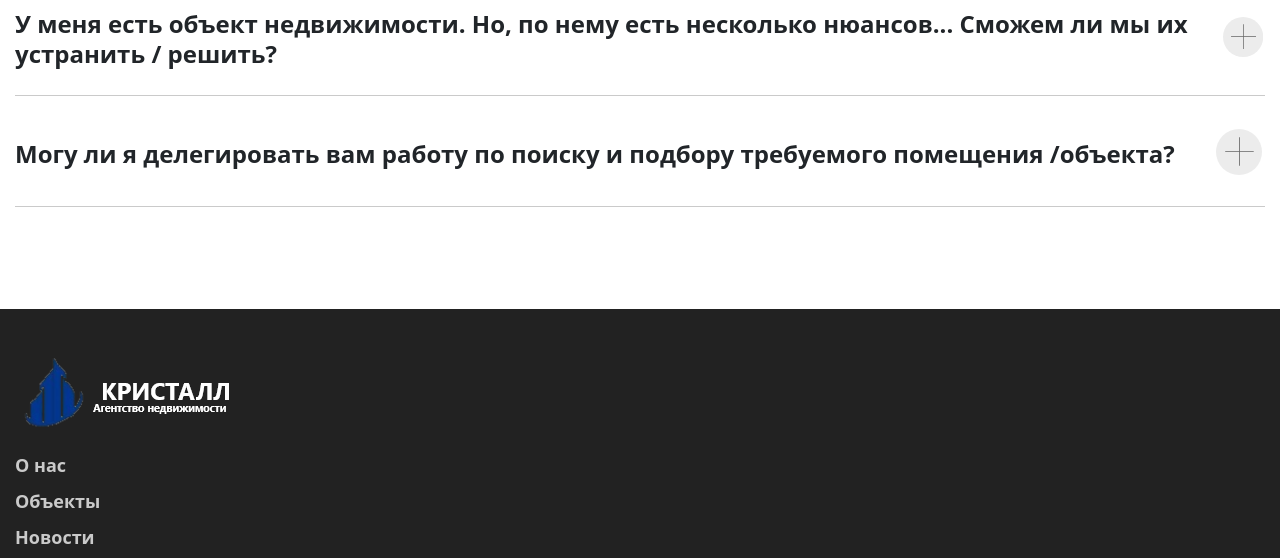
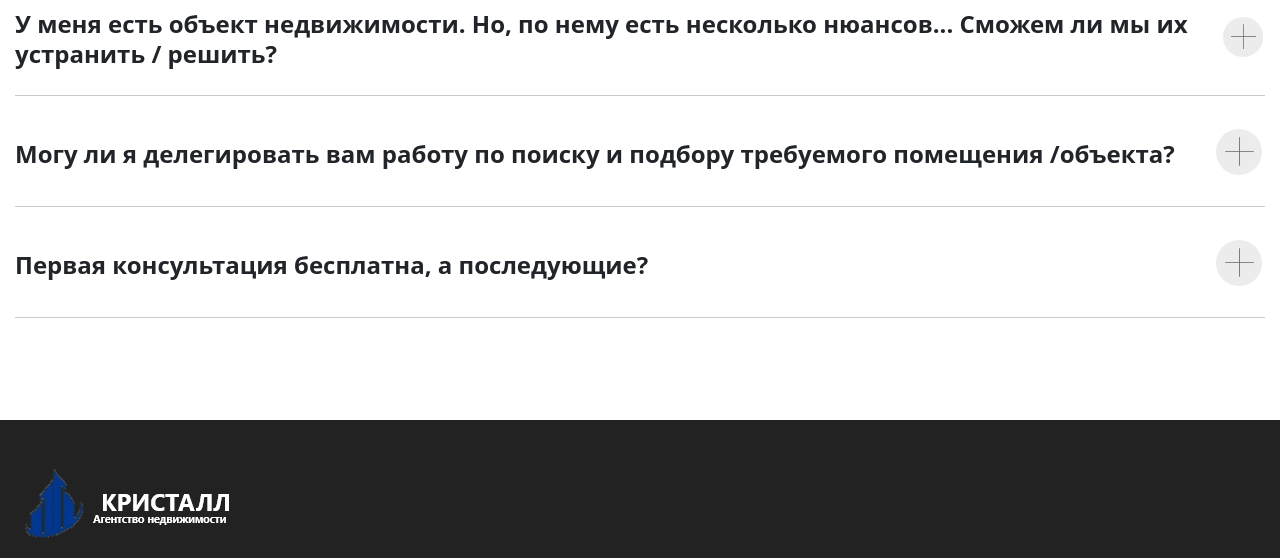
Before and after one commit to SergSukh/kr_eastete, a Django app: page / in a window 1280 px wide. Shown: the part 2505-3063 px from the top of the page. Run offline with Django 4.2, Linux system fonts and the light colour scheme; some libraries are stand-ins or nearby versions.

Commit message:
add quastion_answer

```diff
--- a/kristall/templates/units/index.html
+++ b/kristall/templates/units/index.html
@@ -148,6 +148,20 @@
             </div>
             <div class="accordion-body">Да, мы берём на себя ответственность по поиску под Ваши критерии помещения либо объекта недвижимости.</div>
           </li>
+          <li class="section-questions__item">
+            <div class="accordion__header section-questions__question">
+              <h3 class="head3 section-questions__question-head">Первая консультация бесплатна, а последующие?</h3>
+              <svg class="section-questions__question-icon" width="50" height="50" viewBox="0 0 50 50" fill="none" xmlns="http://www.w3.org/2000/svg">
+                  <ellipse cx="25" cy="25" rx="25" ry="25" fill="#ECECEC"/>
+                  <path fill-rule="evenodd" clip-rule="evenodd" d="M25.0571 24.0571L25.0571 9L25.9429 9L25.9429 24.0571L33.8835 24.0571L41 24.0571L41 24.9429L25.9429 24.9429L25.9429 40L25.0571 40L25.0571 24.9429L10 24.9429L10 24.0571L25.0571 24.0571Z" fill="#666666"/>
+              </svg>
+            </div>
+            <div class="accordion-body">
+              На первой консультации мы даём Вам наиболее исчерпывающую информацию по Вашему вопросу. Сюда входит разъяснение по состоянию рынка недвижимости, наши предложения по продаже или покупке конкретно Вашего объекта, обсуждение Ваших предпочтения и пожеланий. В процессе диалога мы сразу затронем множество вытекающих вопросов, которые неизбежно возникают при сделках такого рода. Так же Вы получите наши рекомендации как безопасно и наиболее выгодно продать или приобрести объект недвижимости.
+Заключив договор с нами, все консультации бесплатны, а не только первая!
+Мы готовы делиться имеющейся у нас информацией и готовы дать её в нужно и удобном Вам формате!
+            </div>
+          </li>
         </ul>
       </div>
     </section>
```
